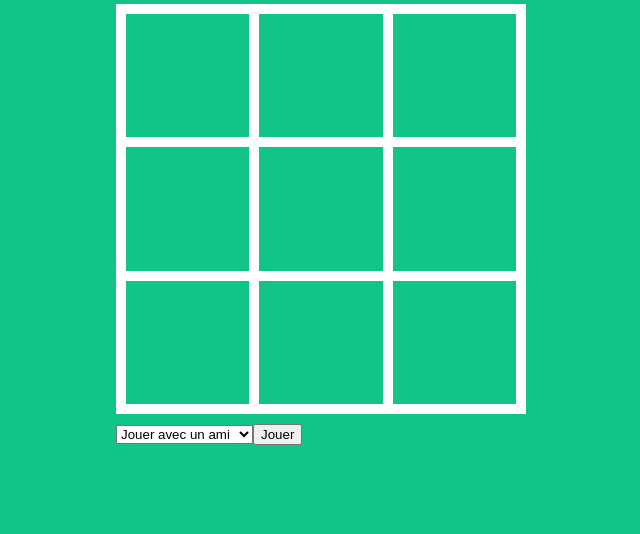
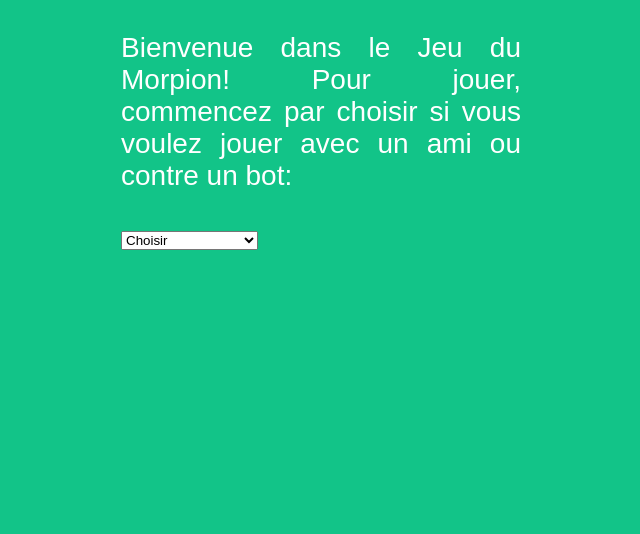
Before and after one commit to Junscuzzy/React-morpion, a React app: page / in a window 1280 px wide. Shown: the part 266-800 px from the top of the page, without its empty margins (319-959 px from the left). Built offline with nearby package versions, Linux system fonts and the light colour scheme.

Commit message:
Refactor and add home screen

```diff
--- a/src/morpion/Morpion.css
+++ b/src/morpion/Morpion.css
@@ -14,35 +14,7 @@
     font-size: 28px;
 }
 
-.Morpion__canvas {
-    height: 50vh;
+.Morpion__box {
+    min-height: 50vh;
     width: 50vh;
-
-    border: 5px solid white;
-
-    display: flex;
-    flex-wrap: wrap;
 }
-
-.Morpion__canvas .case {
-    font-family: 'Indie Flower', cursive;
-    font-size: 5rem;
-
-    width: calc(1 / 3 * 100% - 10px);
-    height: calc(1 / 3 * 100% - 10px);
-
-    border: 5px solid white;
-
-    display: flex;
-    justify-content: center;
-    align-items: center;
-}
-
-.Morpion__status {
-    display: flex;
-    justify-content: space-between;
-}
-
-.Morpion__reload {
-    width: 35px;
-}
--- a/src/morpion/Morpion.js
+++ b/src/morpion/Morpion.js
@@ -1,129 +1,48 @@
 import React, {Component} from 'react';
+import Canvas from './canvas';
+import Home from './home';
 import './Morpion.css';
 
-function InputBot() {
-    return (
-        <div className="Morpion__bot">
-            <form action="">
-                <select name="bot" id="bot" onChange={() => alert('bot')}>
-                    <option value="0" selected>Jouer avec un ami</option>
-                    <option value="1">Jouer contre un bot</option>
-                </select>
-                <input type="submit" value="Jouer"/>
-            </form>
-        </div>
-    );
-}
-
-function Case(props) {
-    return (
-        <div className="case" onClick={() => props.onClick()}>
-            {props.value}
-        </div>
-    );
-}
-
-function calculateWinner(squares) {
-    const lines = [
-        [0, 1, 2],
-        [3, 4, 5],
-        [6, 7, 8],
-        [0, 3, 6],
-        [1, 4, 7],
-        [2, 5, 8],
-        [0, 4, 8],
-        [2, 4, 6],
-    ];
-
-    for (let i = 0; i < lines.length; i++) {
-        const [a, b, c] = lines[i];
-        if (squares[a] && squares[a] === squares[b] && squares[a] === squares[c]) {
-            return squares[a];
-        }
-    }
-    return null;
-}
-
-class Canvas extends Component {
+class Morpion extends Component {
 
     constructor(props) {
         super(props);
         this.state = {
+            fieldVal: "home",
             cases: Array(9).fill(null),
             xIsNext: true,
         };
     }
 
-    handleClick(i) {
-        const cases = this.state.cases.slice();
-        if (calculateWinner(cases) || cases[i]) {
-            return;
-        }
-        cases[i] = this.state.xIsNext ? 'X' : 'O';
+    onUpdate = (val) => {
         this.setState({
-            cases: cases,
-            xIsNext: !this.state.xIsNext
+            fieldVal: val
         });
-    }
+    };
 
-    renderCase(i) {
-        return <Case value={this.state.cases[i]} onClick={() => this.handleClick(i)}/>;
-    }
+    onBack = (val) => {
+        this.setState({
+            fieldVal: val
+        });
+    };
 
-    reload() {
-        this.setState({
-            cases: Array(9).fill(null),
-            xIsNext: true,
-        });
-    }
 
     render() {
-        const winner = calculateWinner(this.state.cases);
-        const reload = <img className="Morpion__reload" src={"icons/reload.svg"} alt=""/>;
-        let status;
-
-        if (winner) {
-            status = "Le vainqueur est : " + winner;
+        let screen;
+        if (this.state.fieldVal === "friend") {
+            screen = <Canvas onBack={this.onBack} mode="friend"/>
+        } else if (this.state.fieldVal === "bot") {
+            screen = <Canvas onBack={this.onBack} mode="bot"/>
         } else {
-            status = "C'est à " + (this.state.xIsNext ? 'X' : 'O');
+            screen = <Home onUpdate={this.onUpdate}/>
         }
 
-
-        return (
-            <div>
-                <div className="Morpion__status">
-                    <span>{status}</span>
-                    <span onClick={() => this.reload()}>{reload}</span>
-                </div>
-                <div className="Morpion__canvas">
-                    {this.renderCase(0)}
-                    {this.renderCase(1)}
-                    {this.renderCase(2)}
-                    {this.renderCase(3)}
-                    {this.renderCase(4)}
-                    {this.renderCase(5)}
-                    {this.renderCase(6)}
-                    {this.renderCase(7)}
-                    {this.renderCase(8)}
-                </div>
-                <InputBot />
-            </div>
-
-        );
-    }
-}
-
-class Morpion extends Component {
-
-    constructor(props) {
-        super(props);
-    }
-
-    render() {
-        return (
+            return (
             <div className="Morpion">
                 <h1 className="Morpion__title">Morpion</h1>
-                <Canvas/>
+                <div className="Morpion__box">
+                    {screen}
+                </div>
             </div>
         );
     }
--- /dev/null
+++ b/src/morpion/canvas.css
@@ -0,0 +1,32 @@
+.Morpion__canvas {
+    height: 50vh;
+    width: 50vh;
+
+    border: 5px solid white;
+
+    display: flex;
+    flex-wrap: wrap;
+}
+
+.Morpion__canvas .case {
+    font-family: 'Indie Flower', cursive;
+    font-size: 5rem;
+
+    width: calc(1 / 3 * 100% - 10px);
+    height: calc(1 / 3 * 100% - 10px);
+
+    border: 5px solid white;
+
+    display: flex;
+    justify-content: center;
+    align-items: center;
+}
+
+.Morpion__status {
+    display: flex;
+    justify-content: space-between;
+}
+
+.Morpion__reload, .Morpion__back {
+    width: 35px;
+}
--- /dev/null
+++ b/src/morpion/canvas.js
@@ -0,0 +1,101 @@
+import React, {Component} from 'react';
+import './canvas.css';
+
+function Case(props) {
+    return <div className="case" onClick={() => props.onClick()}>{props.value}</div>;
+}
+
+function calculateWinner(squares) {
+    const lines = [
+        [0, 1, 2],
+        [3, 4, 5],
+        [6, 7, 8],
+        [0, 3, 6],
+        [1, 4, 7],
+        [2, 5, 8],
+        [0, 4, 8],
+        [2, 4, 6],
+    ];
+
+    for (let i = 0; i < lines.length; i++) {
+        const [a, b, c] = lines[i];
+        if (squares[a] && squares[a] === squares[b] && squares[a] === squares[c]) {
+            return squares[a];
+        }
+    }
+    return null;
+}
+
+class Canvas extends Component {
+
+    constructor(props) {
+        super(props);
+        this.state = {
+            cases: Array(9).fill(null),
+            xIsNext: true,
+            mode: this.props.mode
+        };
+    }
+
+    handleClick(i) {
+        const cases = this.state.cases.slice();
+        if (calculateWinner(cases) || cases[i]) {
+            return;
+        }
+        cases[i] = this.state.xIsNext ? 'X' : 'O';
+        this.setState({
+            cases: cases,
+            xIsNext: !this.state.xIsNext
+        });
+    }
+
+    renderCase(i) {
+        return <Case key={i} value={this.state.cases[i]} onClick={() => this.handleClick(i)}/>;
+    }
+
+    reload() {
+        this.setState({
+            cases: Array(9).fill(null),
+            xIsNext: true,
+        });
+    }
+
+    back = (e) => {
+        console.log(e);
+        this.props.onBack('home');
+        this.setState({mode: "home"});
+    }
+
+    render() {
+        const winner = calculateWinner(this.state.cases);
+        const cases = [0, 1, 2, 3, 4, 5, 6, 7, 8];
+        const reload = <img className="Morpion__reload" src={"icons/reload.svg"} alt=""/>;
+        const back = <img className="Morpion__back" src={"icons/back.svg"} alt=""/>;
+        let status;
+
+        if (winner) {
+            status = "Le vainqueur est : " + winner;
+        } else {
+            status = "C'est à " + (this.state.xIsNext ? 'X' : 'O');
+        }
+
+        console.log(this.state);
+
+        return (
+            <div>
+                <div className="Morpion__status">
+                    <span onClick={this.back}>{back}</span>
+                    <span>{status}</span>
+                    <span onClick={() => this.reload()}>{reload}</span>
+                </div>
+                <div className="Morpion__canvas">
+                    {cases.map(i => this.renderCase(i))}
+                </div>
+                <p>Mode de jeu: {this.state.mode}</p>
+            </div>
+
+        );
+    }
+}
+
+export default Canvas;
--- /dev/null
+++ b/src/morpion/home.css
@@ -0,0 +1,3 @@
+.Morpion__home {
+    text-align: justify;
+}
--- /dev/null
+++ b/src/morpion/home.js
@@ -0,0 +1,35 @@
+import React, {Component} from 'react';
+import './home.css';
+
+class Home extends Component {
+    constructor(props) {
+        super(props);
+        this.state = {fieldVal: ""};
+    }
+
+    update = (e) => {
+        console.log(e.target.value);
+        this.props.onUpdate(e.target.value);
+        this.setState({fieldVal: e.target.value});
+    };
+
+    render() {
+        return (
+            <div className="Morpion__home">
+                <p>Bienvenue dans le Jeu du Morpion! Pour jouer, commencez par choisir si vous voulez jouer avec un ami
+                    ou contre un bot:</p>
+                <select
+                    name="fiendOrBot"
+                    value={this.state.fieldVal}
+                    onChange={this.update}
+                >
+                    <option value="home">Choisir</option>
+                    <option value="friend">Jouer avec un ami</option>
+                    <option value="bot">Jouer contre un bot</option>
+                </select>
+            </div>
+        )
+    }
+}
+
+export default Home;
```
Also changed, not shown: public/icons/back.svg (added).
